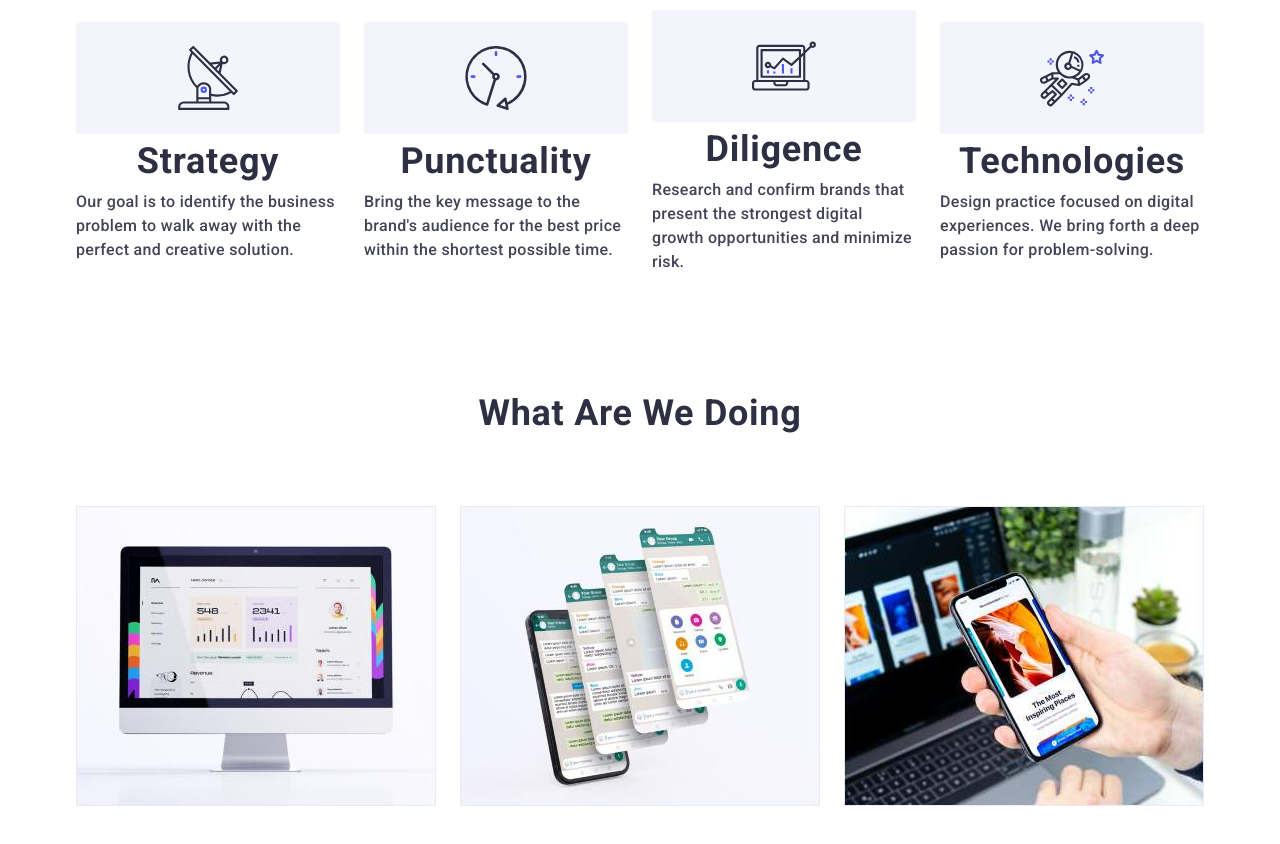
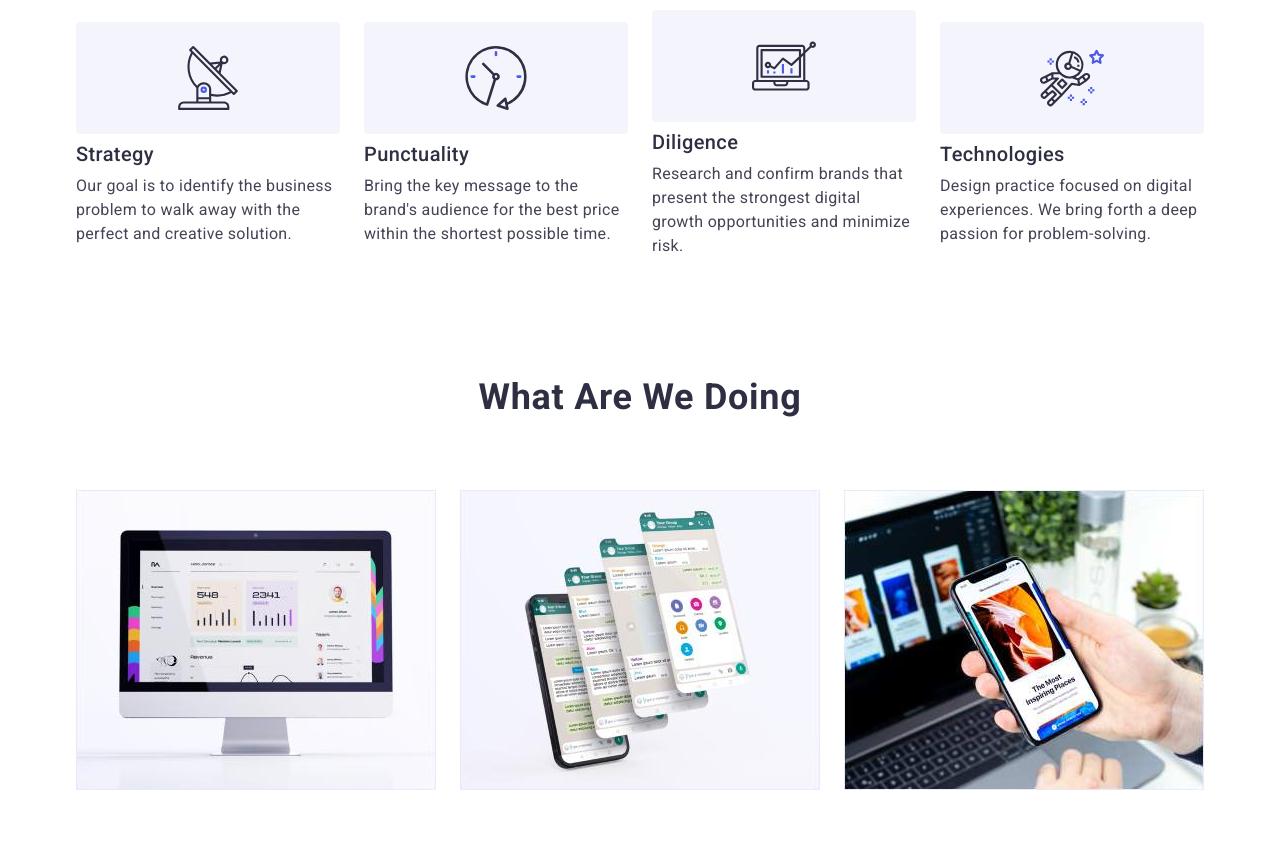
Before and after one commit to NikaDelva/goit-markup-hw-07, a plain HTML site: page index.html in a window 1280 px wide. Shown: the part 780-1624 px from the top of the page. Drawn offline with nearby package versions, Linux system fonts and the light colour scheme.

Commit message:
corrected about us text

```diff
--- a/css/desk-styles.css
+++ b/css/desk-styles.css
@@ -102,6 +102,25 @@
         max-width: 494px;
         margin-bottom: 48px;
     }
+
+    .about-title {
+    font-weight: 500;
+    font-size: 20px;
+    line-height: 1.2;
+    letter-spacing: 0.02em;
+    color: var(--dark-theme);
+    margin-bottom: 8px;
+    text-align: left;
+    }
+
+    .about-text {
+        font-weight: 400;
+        font-size: 16px;
+        line-height: 1.5;
+        letter-spacing: 0.02em;
+        color: var(--main-text-color);
+    }
+
     /*===ABOUT US===*/
 
     .about-us-menu {
@@ -145,6 +164,7 @@
         flex-direction: row;
         column-gap: 24px;
     }
+
 
     .social-links-list {
         max-width: 100%;
--- a/css/styles.css
+++ b/css/styles.css
@@ -359,6 +359,24 @@ button {
   width: 264px;
 }
 
+.about-title {
+    font-weight: 700;
+    font-size: 36px;
+    line-height: 1.11;
+    text-align: center;
+    letter-spacing: 0.02em;
+    color: var(--dark-theme);
+    margin-bottom: 8px;
+
+}
+
+.about-text {
+    font-weight: 500;
+    font-size: 16px;
+    line-height: 1.5;
+    letter-spacing: 0.02em;
+    color: var(--main-text-color);
+}
 
 .about-us-item-icon {
   display:none;
@@ -386,21 +404,6 @@ button {
   letter-spacing: 0.02em;
   color: var(--dark-theme);
   margin-bottom: 8px;
-}
-
-/* about us */
-
-.mob-tab-title {
-  font-weight: 700;
-  font-size: 36px;
-  line-height: 1.11;
-  text-align: center;
-}
-
-.mob-tab-text {
-  font-weight: 500;
-  font-size: 16px;
-  width: 100%;
 }
 
 /*===SERVICES SECTION====*/
--- a/css/tab-styles.css
+++ b/css/tab-styles.css
@@ -107,18 +107,19 @@
         width: 736px;
     }
 
-    .mob-tab-title {
+    .about-title {
         font-weight: 700;
         font-size: 36px;
         line-height: 1.11;
         text-align: left;
     }
 
-    .mob-tab-text {
+    .about-text {
         font-weight: 500;
         font-size: 16px;
         line-height: 1.5;
-        max-width: 100%;
+        max-width: 356px;
+        width: 100%;
     }
 
     /*CUSTOMERS*/
--- a/index.html
+++ b/index.html
@@ -138,8 +138,8 @@
                                     <use href="./img/symbol-defs.svg#icon-antenna-logo"></use>
                                 </svg>
                             </div>
-                            <h3 class="content-title mob-tab-title">Strategy</h3>
-                            <p class="text-description mob-tab-text">Our goal is to identify the business
+                            <h3 class="about-title">Strategy</h3>
+                            <p class="about-text">Our goal is to identify the business
                             problem to walk away with the perfect and creative solution.</p>
                         </li>
                         <li class="about-us-menu-item">
@@ -148,8 +148,8 @@
                                     <use href="./img/symbol-defs.svg#icon-clock-logo"></use>
                                 </svg>
                             </div>
-                            <h3 class="content-title mob-tab-title">Punctuality</h3>
-                            <p class="text-description mob-tab-text">Bring the key message to the brand's audience for the best price within the shortest possible time.</p>
+                            <h3 class="about-title">Punctuality</h3>
+                            <p class="about-text">Bring the key message to the brand's audience for the best price within the shortest possible time.</p>
                         </li>
                         <li class="about-us-menu-item">
                             <div class="about-us-item-icon">
@@ -157,8 +157,8 @@
                                     <use href="./img/symbol-defs.svg#icon-diagram-logo"></use>
                                 </svg>
                             </div>
-                            <h3 class="content-title mob-tab-title">Diligence</h3>
-                            <p class="text-description mob-tab-text">Research and confirm brands that present the strongest digital growth opportunities and minimize risk.</p>
+                            <h3 class="about-title">Diligence</h3>
+                            <p class="about-text">Research and confirm brands that present the strongest digital growth opportunities and minimize risk.</p>
                         </li>
                         <li class="about-us-menu-item">
                             <div class="about-us-item-icon">
@@ -166,8 +166,8 @@
                                     <use href="./img/symbol-defs.svg#icon-astronaut-logo"></use>
                                 </svg>
                             </div>
-                            <h3 class="content-title mob-tab-title">Technologies</h3>
-                            <p class="text-description mob-tab-text">Design practice focused on digital experiences. We bring forth a deep passion for problem-solving.</p>
+                            <h3 class="about-title">Technologies</h3>
+                            <p class="about-text">Design practice focused on digital experiences. We bring forth a deep passion for problem-solving.</p>
                         </li>
                     </ul>
             </div>
```
